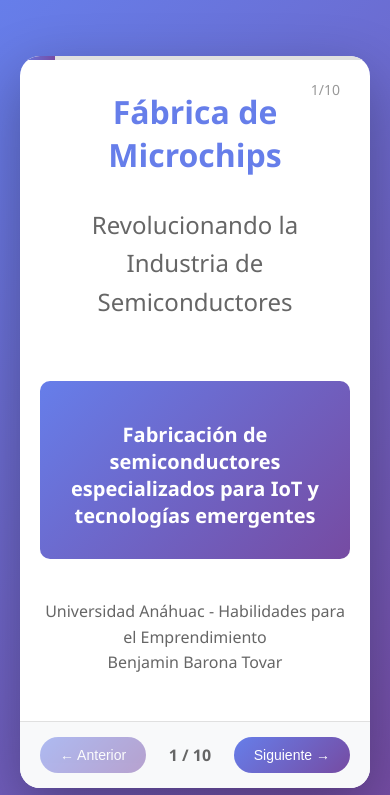
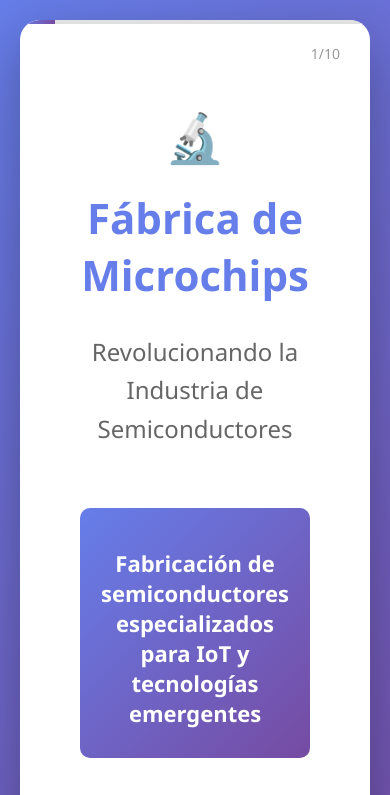
Before and after one commit to benjamin-bar/Habilidades-para-el-emprendimieno, a plain HTML site: page index.html in a window 390 px wide. Shown: the top 795 px of the page. Drawn offline with Linux system fonts and the light colour scheme.

Commit message:
Remove meta tags and responsive styles from index.html

```diff
--- a/index.html
+++ b/index.html
@@ -3,8 +3,6 @@
 <head>
     <meta charset="UTF-8">
     <meta name="viewport" content="width=device-width, initial-scale=1.0">
-    <meta name="description" content="Pitch Deck - Fábrica de Microchips - ChipLab">
-    <meta name="author" content="Benjamin Barona Tovar">
     <title>Pitch Deck - Fábrica de Microchips</title>
     <style>
         * {
@@ -137,23 +135,6 @@
             text-align: center;
             margin: 20px 0;
         }
-        @media (max-width: 768px) {
-            .slide {
-                padding: 30px 20px;
-                min-height: 500px;
-            }
-            h1 { font-size: 32px; }
-            h2 { font-size: 26px; }
-            h3 { font-size: 20px; }
-            p, li { font-size: 16px; }
-            .controls {
-                padding: 15px 20px;
-            }
-            button {
-                padding: 10px 20px;
-                font-size: 14px;
-            }
-        }
     </style>
 </head>
 <body>
@@ -165,6 +146,7 @@
         <!-- Slide 1: Portada -->
         <div class="slide active">
             <div class="slide-number">1/10</div>
+            <div class="icon">🔬</div>
             <h1>Fábrica de Microchips</h1>
             <p class="subtitle">Revolucionando la Industria de Semiconductores</p>
             <div class="highlight" style="margin-top: 60px;">
@@ -336,7 +318,7 @@
             <p><strong>• Gobierno/Subsidios:</strong> Incentivos fiscales y subsidios (modelo CHIPS Act) para reducir riesgo del inversor</p>
             <p><strong>• Cliente Ancla:</strong> Joint venture con OEM automotriz que garantice 30-40% de capacidad</p>
 
-            <h3>🎓 Mentoría Especializada</h3>
+            <h3>Mentoría Especializada</h3>
             <p><strong>• Ex-ejecutivos de TSMC/Intel:</strong> Advisory board para navegación de industria y evitar errores costosos</p>
             <p><strong>• Expertos en Project Finance:</strong> Estructuración óptima de capital considerando riesgo y retornos</p>
 
```
